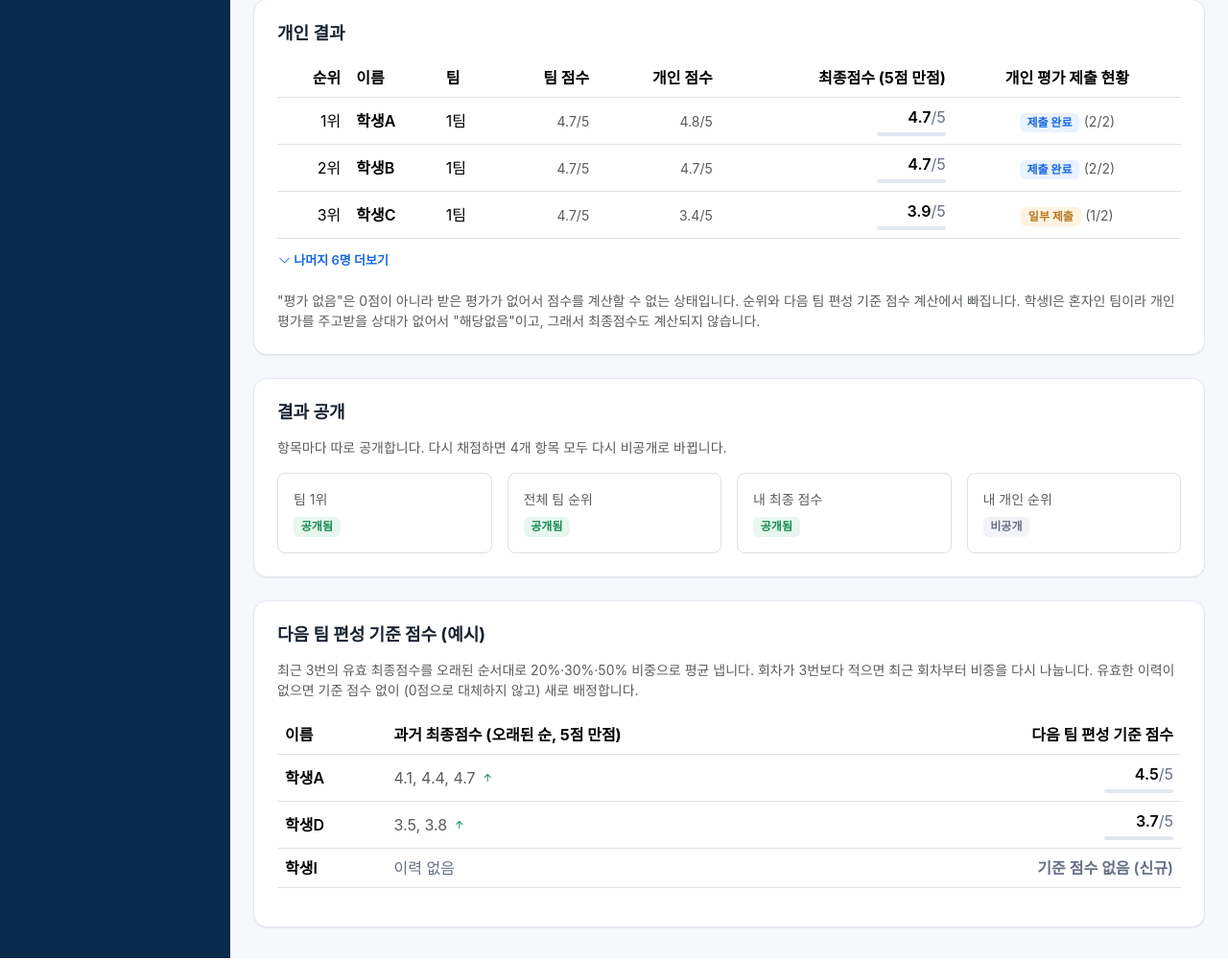
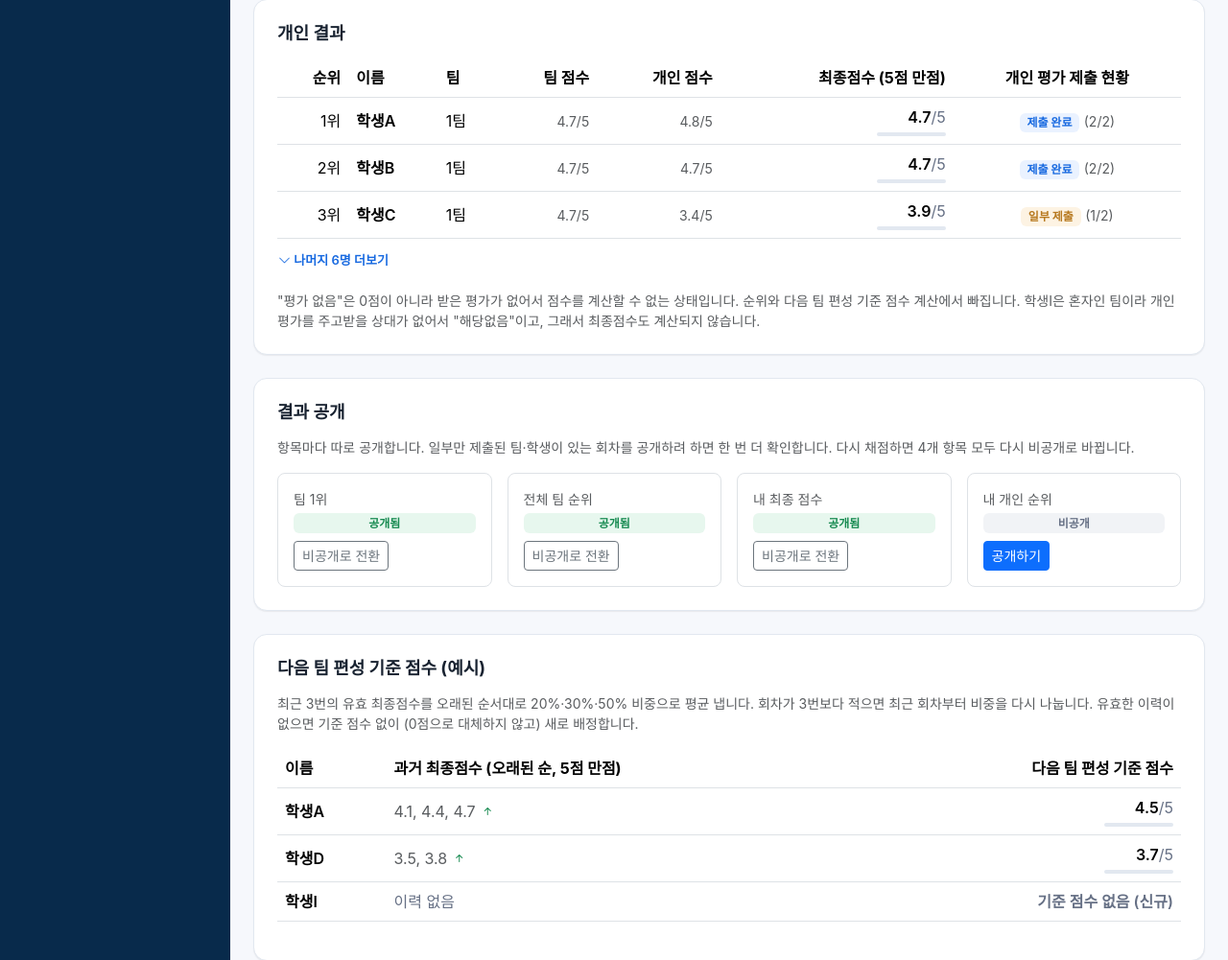
Before and after one commit to KANT-2/review-system, a Django app: page /results/preview/manage/ in a window 1280 px wide. Shown: the part 517-1518 px from the top of the page at 96% size. Run offline with Django 5.2, Linux system fonts and the light colour scheme.

Commit message:
feat(results): make publish toggles interactive with a PARTIAL confirmation step
The 4 publish items on the tutor screen were read-only badges. They're now
real controls, backed by Django session state since there's no
CalculationRun model yet to persist to (documented as a stand-in for the
eventual *_published_at columns):

- Each item gets a form-post toggle button (공개하기 / 비공개로 전환).
- Turning an item ON when the round has any PARTIAL team/student requires
  a second confirmation step (RES-011) - shows a warning banner with
  confirm/cancel actions instead of publishing immediately. Turning OFF
  needs no confirmation.
- A success message (Django messages framework) confirms each change.
- The 내 결과 (student) screen reads the same session state, so toggling
  on /manage/ is immediately visible on /me/ - verified live by toggling
  '내 개인 순위' and checking it flips from 비공개 to a real rank on the
  other page.

Verified all four paths live via form.submit() and page-text checks: turn
on with PARTIAL data -> confirm banner -> confirm -> published; turn off
directly; request-on -> cancel -> stays unpublished; cross-page reflection.
ruff/djlint/check/test (32/32) all still pass.

```diff
--- a/results/templatetags/results_extras.py
+++ b/results/templatetags/results_extras.py
@@ -50,3 +50,9 @@ def response_rate_percent(value):
     if value is None:
         return None
     return int(round(value * 100))
+
+
+@register.filter
+def get_item(mapping, key):
+    """템플릿에서 dict[변수] 형태의 동적 키 조회를 하기 위한 필터."""
+    return mapping.get(key)
--- a/results/urls.py
+++ b/results/urls.py
@@ -7,4 +7,14 @@ app_name = "results"
 urlpatterns = [
     path("preview/manage/", views.manage_preview, name="manage_preview"),
     path("preview/me/", views.me_preview, name="me_preview"),
+    path(
+        "preview/publish/<str:item_key>/toggle/",
+        views.toggle_publish,
+        name="toggle_publish",
+    ),
+    path(
+        "preview/publish/cancel/",
+        views.cancel_publish_confirm,
+        name="cancel_publish_confirm",
+    ),
 ]
--- a/results/views.py
+++ b/results/views.py
@@ -1,6 +1,33 @@
-from django.shortcuts import render
+from django.contrib import messages
+from django.shortcuts import redirect, render
+from django.urls import reverse
+from django.views.decorators.http import require_POST
 
-from results.fake_data import build_scenario, reveal
+from results.fake_data import PUBLISHED_AT, build_scenario
+from results.services import reveal_if_published
+
+PUBLISH_ITEMS = [
+    ("team_winner", "팀 1위"),
+    ("team_ranking", "전체 팀 순위"),
+    ("my_score", "내 최종 점수"),
+    ("peer_ranking", "내 개인 순위"),
+]
+PUBLISH_KEYS = {key for key, _ in PUBLISH_ITEMS}
+
+
+def _get_publish_state(request):
+    """세션에 저장된 항목별 공개 상태(bool). 저장된 모델이 없어서 세션으로 대신하는
+    프로토타입 전용 장치 - 실제 구현에서는 CalculationRun의 *_published_at 컬럼이 된다."""
+    if "publish_state" not in request.session:
+        request.session["publish_state"] = {
+            key: value is not None for key, value in PUBLISHED_AT.items()
+        }
+    return request.session["publish_state"]
+
+
+def _reveal(request, value, key):
+    is_published = _get_publish_state(request).get(key, False)
+    return reveal_if_published(value, True if is_published else None)
 
 
 def manage_preview(request):
@@ -11,34 +38,87 @@ def manage_preview(request):
     생기면 이 뷰는 실제 CalculationRun/EvaluationResult 조회로 바뀐다.
     """
     scenario = build_scenario()
+    publish_state = _get_publish_state(request)
+    has_partial_data = any(team.data_status == "PARTIAL" for team in scenario["teams"]) or any(
+        student.peer_data_status == "PARTIAL" for student in scenario["students"]
+    )
     return render(
         request,
         "results/manage.html",
         {
             "scenario": scenario,
             "active_nav": "manage",
+            "publish_items": PUBLISH_ITEMS,
+            "publish_state": publish_state,
+            "pending_confirm": request.session.get("pending_confirm"),
+            "has_partial_data": has_partial_data,
         },
     )
+
+
+@require_POST
+def toggle_publish(request, item_key):
+    """RES-010/011 프로토타입: 항목별 공개를 켜고 끈다.
+
+    켜려는 항목이 있고(off->on) 이번 회차에 PARTIAL 데이터가 있으면, 바로 공개하지 않고
+    한 번 더 확인을 요구한다(세션에 pending_confirm만 표시하고 실제 상태는 안 바꿈).
+    이미 확인을 거쳤으면(POST에 confirm=1) 그대로 진행한다. 끄는 것(on->off)은 확인 없이
+    바로 처리한다.
+    """
+    if item_key not in PUBLISH_KEYS:
+        return redirect("results:manage_preview")
+
+    publish_state = _get_publish_state(request)
+    turning_on = not publish_state.get(item_key, False)
+    confirmed = request.POST.get("confirm") == "1"
+
+    scenario = build_scenario()
+    has_partial_data = any(team.data_status == "PARTIAL" for team in scenario["teams"]) or any(
+        student.peer_data_status == "PARTIAL" for student in scenario["students"]
+    )
+
+    if turning_on and has_partial_data and not confirmed:
+        request.session["pending_confirm"] = item_key
+    else:
+        publish_state[item_key] = turning_on
+        request.session["publish_state"] = publish_state
+        request.session.pop("pending_confirm", None)
+        label = dict(PUBLISH_ITEMS)[item_key]
+        messages.success(
+            request, f"'{label}' 항목을 {'공개' if turning_on else '비공개'}로 전환했습니다."
+        )
+
+    request.session.modified = True
+    return redirect(reverse("results:manage_preview") + "#publish")
+
+
+@require_POST
+def cancel_publish_confirm(request):
+    request.session.pop("pending_confirm", None)
+    request.session.modified = True
+    return redirect(reverse("results:manage_preview") + "#publish")
 
 
 def me_preview(request):
     """PG-16 '내 결과' 화면 프로토타입 (수강생용, 학생A 시점).
 
-    항목별 독립 공개(RES-010)를 실제로 시연한다 - 본인 개인 순위는 아직 비공개 상태로 보여준다.
+    항목별 독립 공개(RES-010)를 실제로 시연한다 - 관리 화면에서 토글한 상태가 그대로
+    반영된다(같은 세션 기준).
     """
     scenario = build_scenario()
     me = next(s for s in scenario["students"] if s.name == "학생A")
-    published_at = scenario["published_at"]
     winner_team = scenario["winner_team"]
 
     context = {
         "round_name": scenario["round_name"],
         "me": me,
-        "team_winner_number": reveal(winner_team.number if winner_team else None, "team_winner"),
-        "team_ranking": reveal(scenario["teams_by_rank"], "team_ranking"),
-        "my_score": reveal(me, "my_score"),
-        "my_rank": reveal(me.rank, "peer_ranking"),
-        "published_at": published_at,
+        "team_winner_number": _reveal(
+            request, winner_team.number if winner_team else None, "team_winner"
+        ),
+        "team_ranking": _reveal(request, scenario["teams_by_rank"], "team_ranking"),
+        "my_score": _reveal(request, me, "my_score"),
+        "my_rank": _reveal(request, me.rank, "peer_ranking"),
+        "publish_state": _get_publish_state(request),
         "active_nav": "me",
     }
     return render(request, "results/me.html", context)
--- a/static/css/app.css
+++ b/static/css/app.css
@@ -290,3 +290,12 @@ tbody.collapse.show {
 .ax-trend-flat {
   color: var(--ax-text-muted);
 }
+
+/* ---- publish confirmation banner (RES-011: PARTIAL 데이터 공개 시 재확인) ---- */
+
+.ax-confirm-banner {
+  background: #fdf3e3;
+  border: 1px solid #f3dfb3;
+  border-radius: 10px;
+  padding: 10px 12px;
+}
--- a/templates/results/_preview_base.html
+++ b/templates/results/_preview_base.html
@@ -51,6 +51,17 @@
         </div>
         <main class="ax-main">
           <div class="ax-main-inner">
+            {% if messages %}
+              {% for message in messages %}
+                <div class="alert alert-success alert-dismissible fade show" role="alert">
+                  {{ message }}
+                  <button type="button"
+                          class="btn-close"
+                          data-bs-dismiss="alert"
+                          aria-label="닫기"></button>
+                </div>
+              {% endfor %}
+            {% endif %}
             {% block content %}{% endblock %}
           </div>
         </main>
--- /dev/null
+++ b/templates/results/_publish_item.html
@@ -0,0 +1,43 @@
+{% load results_extras %}
+<div class="col-12 col-md-6 col-lg-3">
+  <div class="border rounded-3 p-3 h-100 d-flex flex-column">
+    <div class="small text-muted mb-1">{{ label }}</div>
+    {% with is_on=publish_state|get_item:item_key %}
+      {% if is_on %}
+        <span class="badge ax-badge-published mb-2">공개됨</span>
+      {% else %}
+        <span class="badge ax-badge-unpublished mb-2">비공개</span>
+      {% endif %}
+      {% if pending_confirm == item_key %}
+        <div class="ax-confirm-banner mt-1">
+          <p class="small mb-2">
+            <i class="bi bi-exclamation-triangle-fill ax-trend-down"></i>
+            이 회차에는 일부만 제출된 팀·학생이 있습니다. 그래도 공개할까요?
+          </p>
+          <div class="d-flex gap-2">
+            <form method="post" action="{% url 'results:toggle_publish' item_key %}">
+              {% csrf_token %}
+              <input type="hidden" name="confirm" value="1">
+              <button type="submit" class="btn btn-sm btn-warning">예, 공개합니다</button>
+            </form>
+            <form method="post" action="{% url 'results:cancel_publish_confirm' %}">
+              {% csrf_token %}
+              <button type="submit" class="btn btn-sm btn-outline-secondary">취소</button>
+            </form>
+          </div>
+        </div>
+      {% else %}
+        <form method="post"
+              action="{% url 'results:toggle_publish' item_key %}"
+              class="mt-auto">
+          {% csrf_token %}
+          {% if is_on %}
+            <button type="submit" class="btn btn-sm btn-outline-secondary">비공개로 전환</button>
+          {% else %}
+            <button type="submit" class="btn btn-sm btn-primary">공개하기</button>
+          {% endif %}
+        </form>
+      {% endif %}
+    {% endwith %}
+  </div>
+</div>
--- a/templates/results/manage.html
+++ b/templates/results/manage.html
@@ -110,51 +110,17 @@
       </p>
     </div>
   </section>
-  <section class="ax-section">
+  <section class="ax-section" id="publish">
     <div class="ax-card">
       <h2 class="ax-section-title">결과 공개</h2>
-      <p class="text-muted small">항목마다 따로 공개합니다. 다시 채점하면 4개 항목 모두 다시 비공개로 바뀝니다.</p>
+      <p class="text-muted small">
+        항목마다 따로 공개합니다. 일부만 제출된 팀·학생이 있는 회차를 공개하려 하면 한 번 더
+        확인합니다. 다시 채점하면 4개 항목 모두 다시 비공개로 바뀝니다.
+      </p>
       <div class="row g-3">
-        <div class="col-12 col-md-6 col-lg-3">
-          <div class="border rounded-3 p-3 h-100">
-            <div class="small text-muted mb-1">팀 1위</div>
-            {% if scenario.published_at.team_winner %}
-              <span class="badge ax-badge-published">공개됨</span>
-            {% else %}
-              <span class="badge ax-badge-unpublished">비공개</span>
-            {% endif %}
-          </div>
-        </div>
-        <div class="col-12 col-md-6 col-lg-3">
-          <div class="border rounded-3 p-3 h-100">
-            <div class="small text-muted mb-1">전체 팀 순위</div>
-            {% if scenario.published_at.team_ranking %}
-              <span class="badge ax-badge-published">공개됨</span>
-            {% else %}
-              <span class="badge ax-badge-unpublished">비공개</span>
-            {% endif %}
-          </div>
-        </div>
-        <div class="col-12 col-md-6 col-lg-3">
-          <div class="border rounded-3 p-3 h-100">
-            <div class="small text-muted mb-1">내 최종 점수</div>
-            {% if scenario.published_at.my_score %}
-              <span class="badge ax-badge-published">공개됨</span>
-            {% else %}
-              <span class="badge ax-badge-unpublished">비공개</span>
-            {% endif %}
-          </div>
-        </div>
-        <div class="col-12 col-md-6 col-lg-3">
-          <div class="border rounded-3 p-3 h-100">
-            <div class="small text-muted mb-1">내 개인 순위</div>
-            {% if scenario.published_at.peer_ranking %}
-              <span class="badge ax-badge-published">공개됨</span>
-            {% else %}
-              <span class="badge ax-badge-unpublished">비공개</span>
-            {% endif %}
-          </div>
-        </div>
+        {% for item_key, label in publish_items %}
+          {% include "results/_publish_item.html" %}
+        {% endfor %}
       </div>
     </div>
   </section>
```
